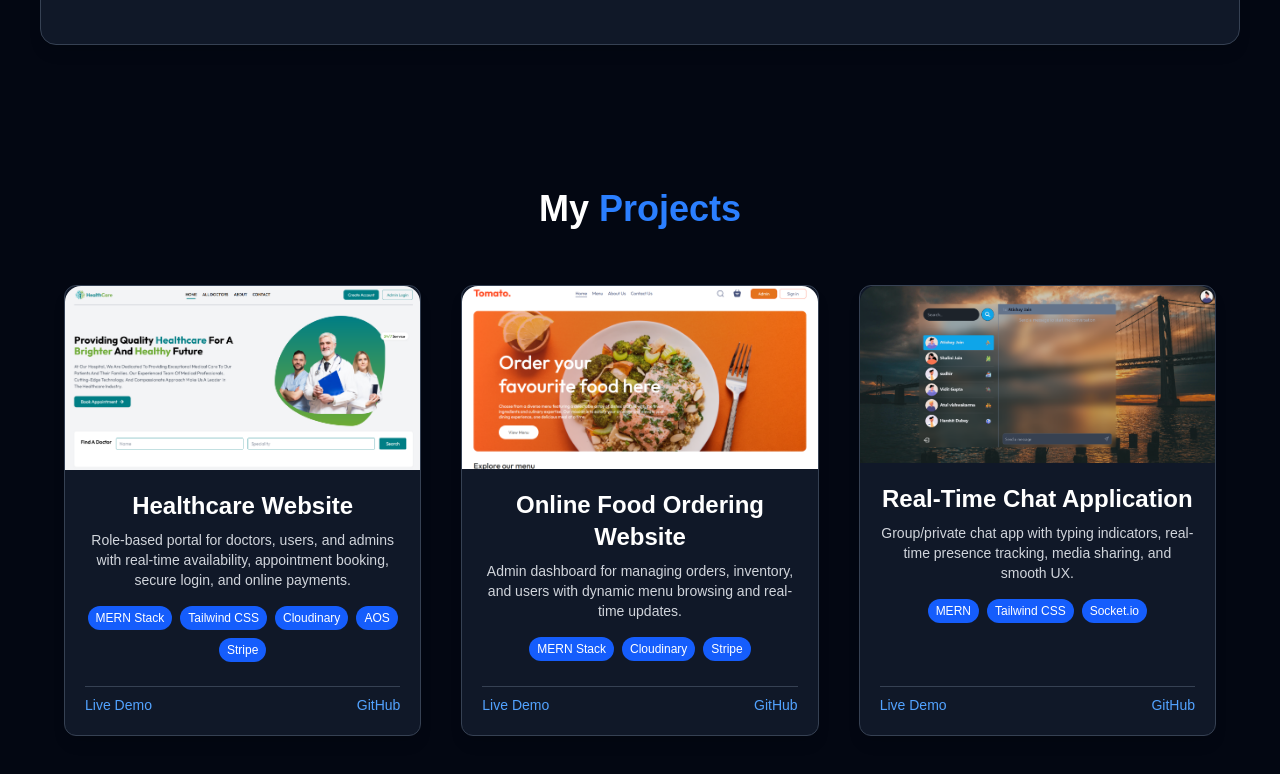
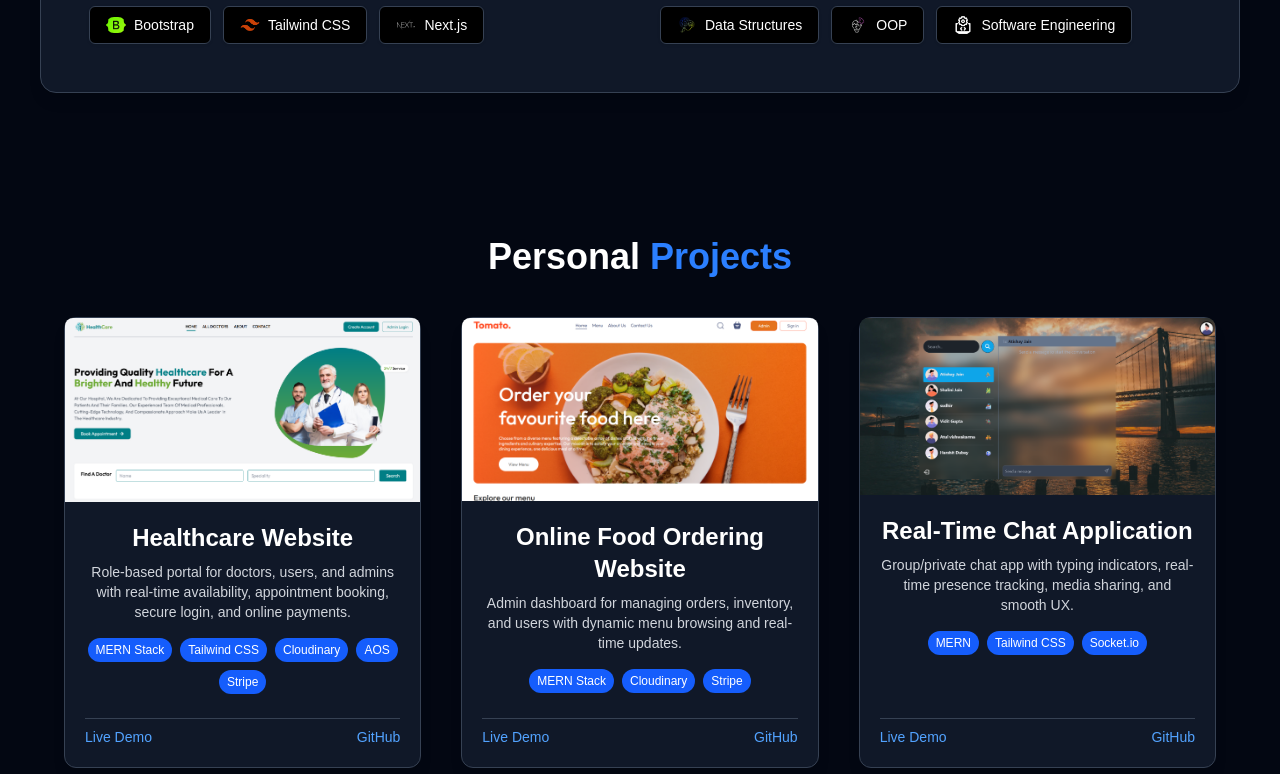
Before and after one commit to Atishay180/Personal-Portfolio, a Next.js app: page / in a window 1280 px wide. Shown: the part 1520-2294 px from the top of the page. Built offline with nearby package versions, Linux system fonts and the light colour scheme.

Commit message:
Refactor layout in Home component for improved spacing and structure; update Projects component for consistent styling and enhanced readability.

```diff
--- a/src/app/page.tsx
+++ b/src/app/page.tsx
@@ -10,7 +10,7 @@ import TechnicalExpertise from "@/components/TechnicalExpertise";
 
 export default function Home() {
   return (
-    <div className="px-6 md:px-10 py-4">
+    <div className="px-6 md:px-10 py-4 flex flex-col gap-6">
       <Hero />
       <TechnicalExpertise />
       <Skills />
--- a/src/components/Projects.tsx
+++ b/src/components/Projects.tsx
@@ -13,10 +13,10 @@ const Projects = () => {
     }, []);
 
     return (
-        <section id="projects-page" className="mt-20 py-8 md:py-16">
+        <section id="projects-page" className="mt-20 py-8 md:py-10">
             <div className="max-w-6xl mx-auto text-center">
-                <h2 className="text-4xl font-bold mb-14" data-aos="fade-up">
-                    My <span className="text-blue-500">Projects</span>
+                <h2 className="text-4xl text-center font-bold mb-5 md:mb-10" data-aos="fade-up">
+                    Personal <span className="text-blue-500">Projects</span>
                 </h2>
 
                 <div className="grid sm:grid-cols-2 lg:grid-cols-3 gap-10">
@@ -30,7 +30,7 @@ const Projects = () => {
                                 <Image
                                     src={project.image}
                                     alt={project.name}
-                                    className="rounded-t-2xl w-full h-48 object-cover"
+                                    className="rounded-t-lg w-full h-48 object-cover"
                                 />
                             )}
 
```
